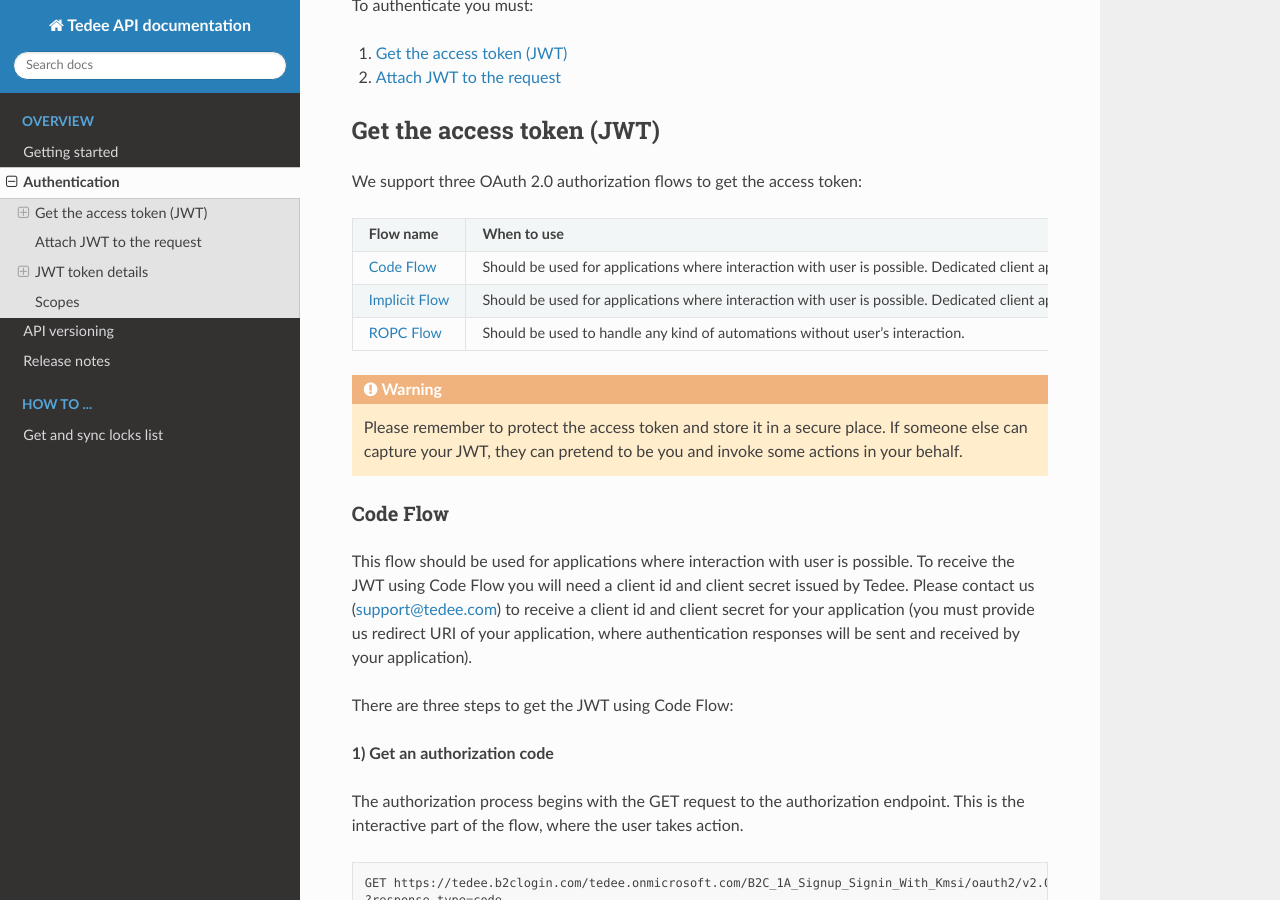
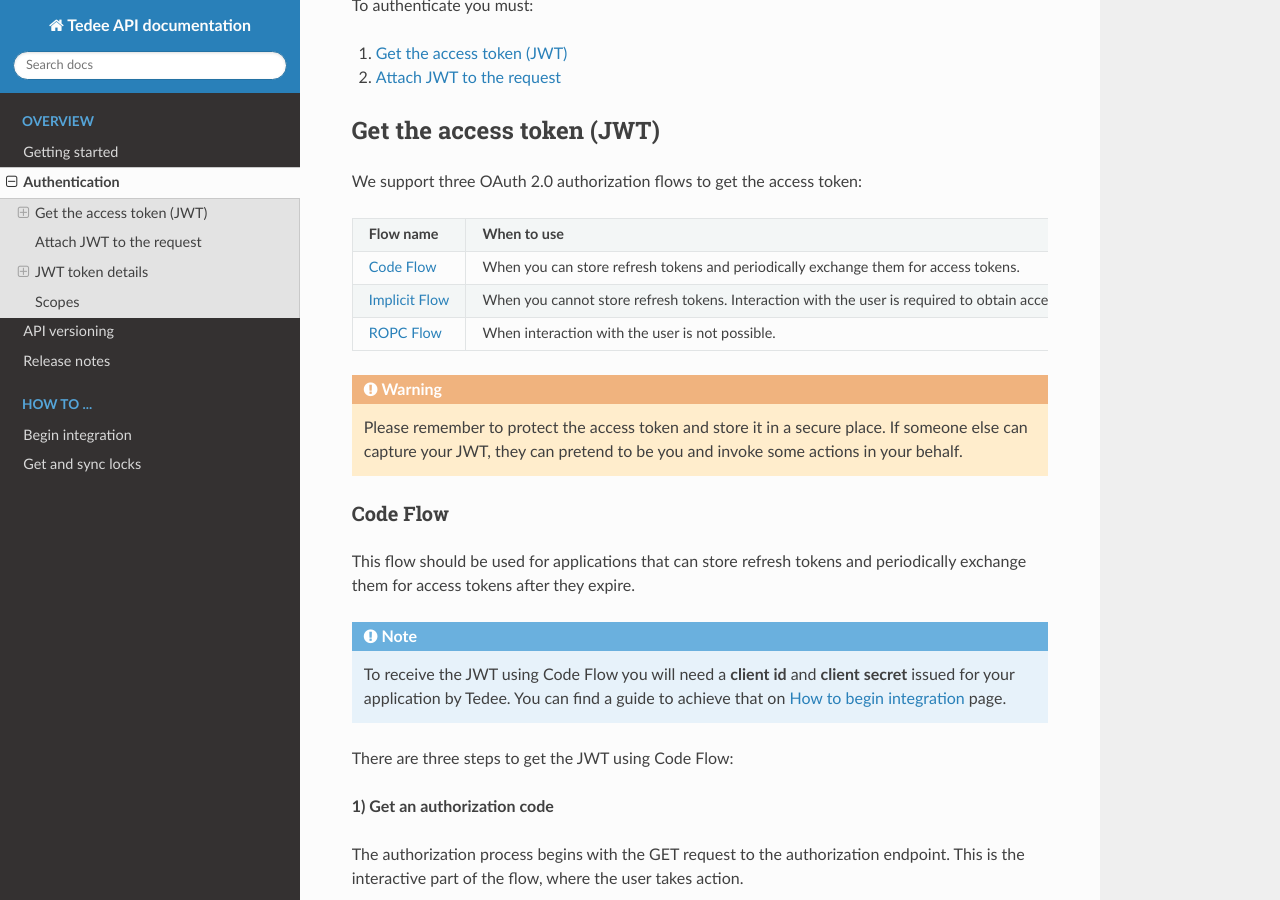
Before and after one commit to tedee-com/tedee-api-doc, a Sphinx documentation site: the page built from docs/source/authentication.rst, in a window 1280 px wide and 900 px high, scrolled down 339 px. Built offline with Sphinx 7.4.7 and the Read the Docs theme 2.0.0, drawn with Linux system fonts in a browser that asks for light colours; some of the changed text lies outside the part shown.

Commit message:
#21050 - describe the sync integration in the public documentation

```diff
--- a/docs/source/authentication.rst
+++ b/docs/source/authentication.rst
@@ -5,7 +5,7 @@ Each request of this API requires authentication. We utilizes JSON Web Token (JW
 
 .. note::
 
-    You can find an example of how to authenticate in our `code samples <https://github.com/tedee-com/tedee-api-doc/blob/master/samples/cs/Tedee.Api.CodeSamples/Actions/01_Authenticate_Using_JWT.cs>`_.
+    You can find an example of how to authenticate in our `code samples <https://github.com/tedee-com/tedee-api-doc/blob/master/samples/cs/Tedee.Api.CodeSamples/Actions/S01AuthenticateUsingJWT.cs>`_.
 
 To authenticate you must:
 
@@ -21,15 +21,15 @@ Get the access token (JWT)
 
 We support three OAuth 2.0 authorization flows to get the access token:
 
-+--------------------------------------+-----------------------------------------------------------------------------------------------------------------------------------+
-| **Flow name**                        | **When to use**                                                                                                                   |
-+--------------------------------------+-----------------------------------------------------------------------------------------------------------------------------------+
-| :ref:`Code Flow <code-flow>`         | Should be used for applications where interaction with user is possible. Dedicated client app with custom redirect URI is needed. |
-+--------------------------------------+-----------------------------------------------------------------------------------------------------------------------------------+
-| :ref:`Implicit Flow <implicit-flow>` | Should be used for applications where interaction with user is possible. Dedicated client app with custom redirect URI is needed. |
-+--------------------------------------+-----------------------------------------------------------------------------------------------------------------------------------+
-| :ref:`ROPC Flow <ropc-flow>`         | Should be used to handle any kind of automations without user's interaction.                                                      |
-+--------------------------------------+-----------------------------------------------------------------------------------------------------------------------------------+
++--------------------------------------+-------------------------------------------------------------------------------------------------------------+
+| **Flow name**                        | **When to use**                                                                                             |
++--------------------------------------+-------------------------------------------------------------------------------------------------------------+
+| :ref:`Code Flow <code-flow>`         | When you can store refresh tokens and periodically exchange them for access tokens.                         |
++--------------------------------------+-------------------------------------------------------------------------------------------------------------+
+| :ref:`Implicit Flow <implicit-flow>` | When you cannot store refresh tokens. Interaction with the user is required to obtain access tokens.        |
++--------------------------------------+-------------------------------------------------------------------------------------------------------------+
+| :ref:`ROPC Flow <ropc-flow>`         | When interaction with the user is not possible.                                                             |
++--------------------------------------+-------------------------------------------------------------------------------------------------------------+
 
 .. warning::
 
@@ -43,9 +43,11 @@ We support three OAuth 2.0 authorization flows to get the access token:
 Code Flow
 ---------
 
-This flow should be used for applications where interaction with user is possible.
-To receive the JWT using Code Flow you will need a client id and client secret issued by Tedee.
-Please contact us (support@tedee.com) to receive a client id and client secret for your application (you must provide us redirect URI of your application, where authentication responses will be sent and received by your application).
+This flow should be used for applications that can store refresh tokens and periodically exchange them for access tokens after they expire.
+
+.. note::
+    To receive the JWT using Code Flow you will need a **client id** and **client secret** issued for your application by Tedee.
+    You can find a guide to achieve that on :doc:`/howtos/begin-integration` page.
 
 There are three steps to get the JWT using Code Flow:
 
@@ -150,9 +152,11 @@ Access tokens are short-lived. After they expire, you must refresh them to conti
 Implicit Flow
 -------------
 
-This flow should be used for applications where interaction with user is possible.
-To receive the JWT using Implicit Flow you will need a client id issued by Tedee.
-Please contact us (support@tedee.com) to receive a client id for your application (you must provide us redirect URI of your application, where authentication responses will be sent and received by your application).
+This flow should be used for applications that cannot store refresh tokens. In this case, interaction with the user is required to obtain access tokens after they expire.
+
+.. note::
+    To receive the JWT using Implicit Flow you will need a **client id** issued for your application by Tedee.
+    You can find a guide to achieve that on :doc:`/howtos/begin-integration` page.
 
 The authorization process begins with the GET request to the authorization endpoint. This is the interactive part of the flow, where the user takes action.
 
@@ -191,7 +195,7 @@ A successful response looks like this:
 * **state** - If a state parameter is included in the request, the same value should appear in the response. The application should verify that the state values in the request and response are identical.
 
 The value of the :code:`access_token` property is your **JWT** that should be used to :ref:`authenticate your calls <add-jwt-to-the-headers>` to the API.
-Implicit Flow does not issue refresh tokens.
+Implicit Flow does not issue refresh tokens. Interaction with the user is required to obtain a new access token after the current one has expired.
 
 
 
@@ -200,7 +204,8 @@ Implicit Flow does not issue refresh tokens.
 ROPC Flow
 ----------------------------------------------------
 
-We recommend this approach in any kind of automations. To receive the JWT without user interaction, you must send following POST request.
+This flow should be used when interaction with the user is not possible.
+To receive the JWT without user interaction, you must send following POST request.
 
 .. code-block:: sh
 
--- /dev/null
+++ b/docs/source/howtos/begin-integration.rst
@@ -0,0 +1,2 @@
+How to begin integration
+========================
--- a/docs/source/index.rst
+++ b/docs/source/index.rst
@@ -21,7 +21,8 @@ Tedee API documentation
    :caption: How to ...
    :hidden:
 
-   Get and sync locks list<howtos/get-locks-list>
+   Begin integration<howtos/begin-integration>
+   Get and sync locks<howtos/get-and-sync-locks>
 
 This site contains a documentation for Tedee REST API.
 It aims to help users to automate their lock's actions or to intergrate custom solutions with Tedee API.
```
Also changed, not shown: docs/source/howtos/get-and-sync-locks.rst (renamed from docs/source/howtos/get-locks-list.rst, +7 -9 lines).
